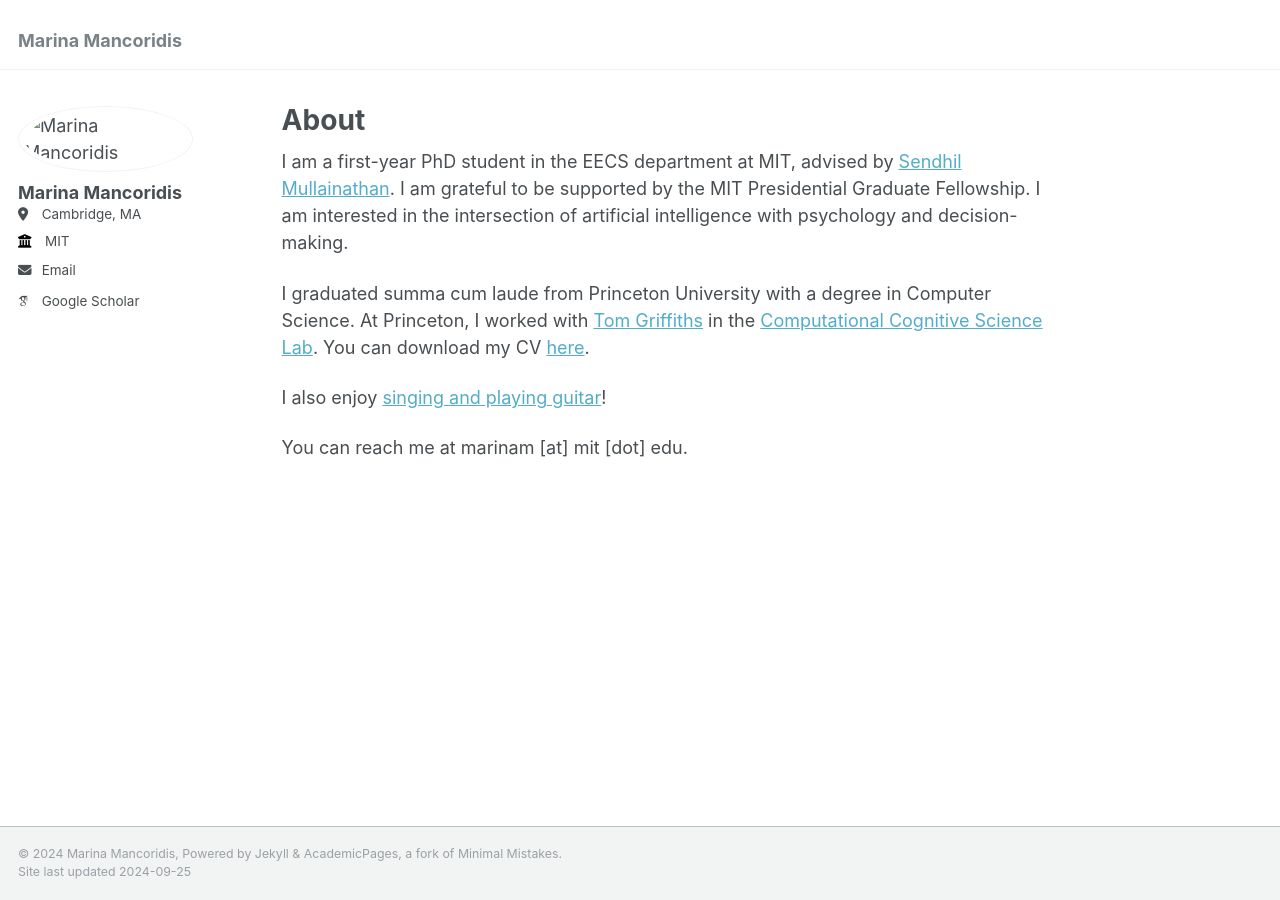
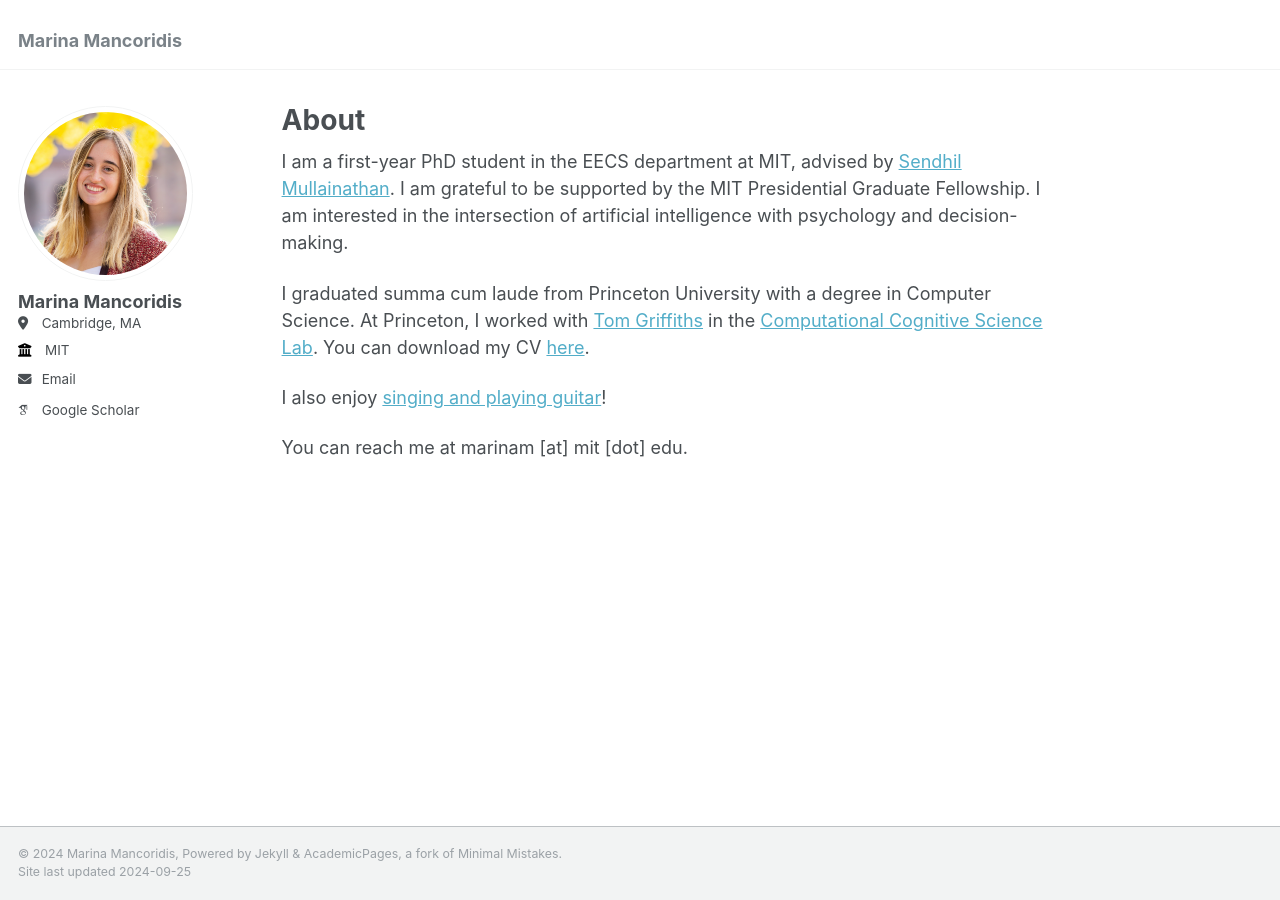
Before and after one commit to MarinaMancoridis/marinamancoridis.github.io, a Jekyll site: the page built from _pages/about.md, in a window 1280 px wide. Built offline with Jekyll 4.4.1, drawn with Linux system fonts in a browser that asks for light colours; some web fonts are replaced.

Commit message:
playing around w images

```diff
--- a/_config.yml
+++ b/_config.yml
@@ -21,7 +21,7 @@ repository               : "academicpages/academicpages.github.io"
 #               Additional customization can be done by editing /_includes/author-profile.html
 author:
   # Biographic information
-  avatar           : "/images/marina_mancoridis_zoomed_headshot_square.png"
+  avatar           : "marina_mancoridis_zoomed_headshot_square.png"
   name             : "Marina Mancoridis"
   pronouns         : #"she/her"
   # bio              : "Short biography for the left-hand sidebar"
```
